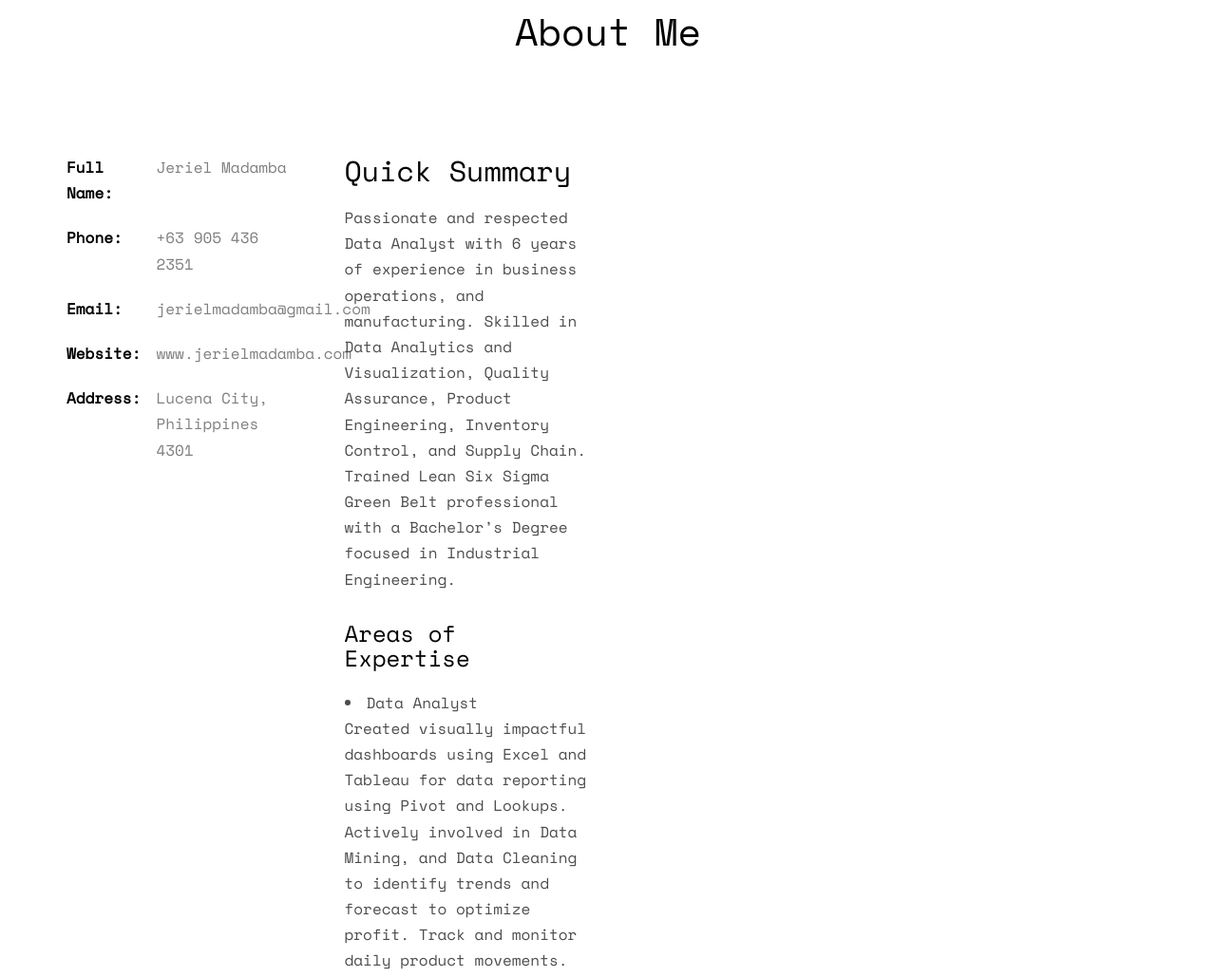
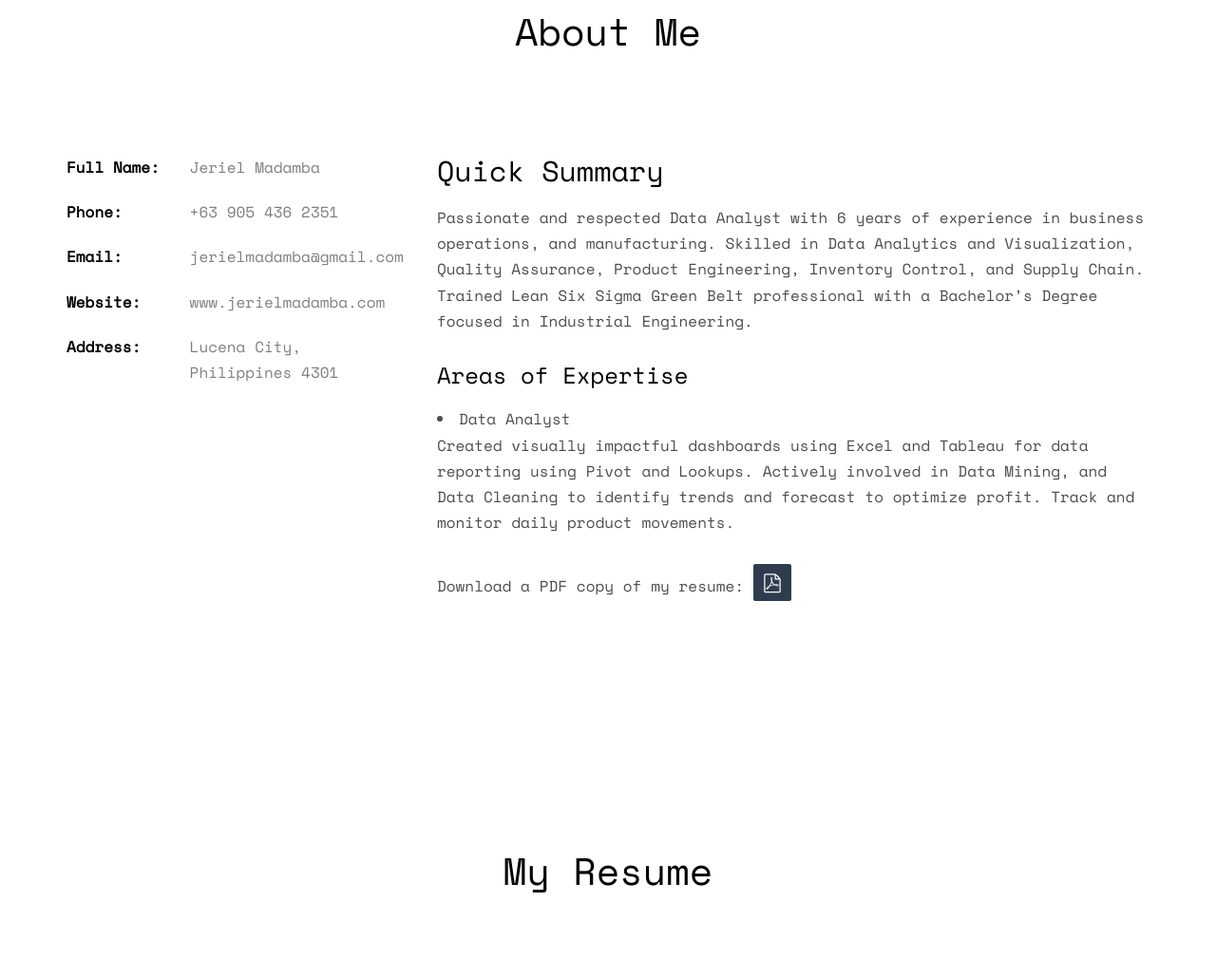
Before and after one commit to leij31/leij31.github.io, a plain HTML site: page index.html in a window 1280 px wide. Shown: the part 909-1938 px from the top of the page at 95% size. Drawn offline with nearby package versions, Linux system fonts and the light colour scheme; some packages are replaced by stand-ins of ours; no server answers; files whose address does not match are found by name.

Commit message:
Update index.html

```diff
--- a/index.html
+++ b/index.html
@@ -128,7 +128,7 @@
 				</div>
 			</div>
 			<div class="row">
-				<div class="col-md-3">
+				<div class="col-md-4">
 					<ul class="info">
 						<li><span class="first-block">Full Name:</span><span class="second-block">Jeriel Madamba</span></li>
 						<li><span class="first-block">Phone:</span><span class="second-block">+63 905 436 2351</span></li>
@@ -139,7 +139,7 @@
 					</ul>
 				</div>
 
-				<div class="col-md-3">
+				<div class="col-md-8">
 					<h2>Quick Summary</h2>
 					<p>
 						Passionate and respected Data Analyst with 6 years of experience in business operations, and manufacturing. Skilled in Data Analytics and Visualization, Quality Assurance, Product Engineering, Inventory Control, and Supply Chain. Trained Lean Six Sigma Green Belt professional with a Bachelor’s Degree focused in Industrial Engineering. </p>
```
